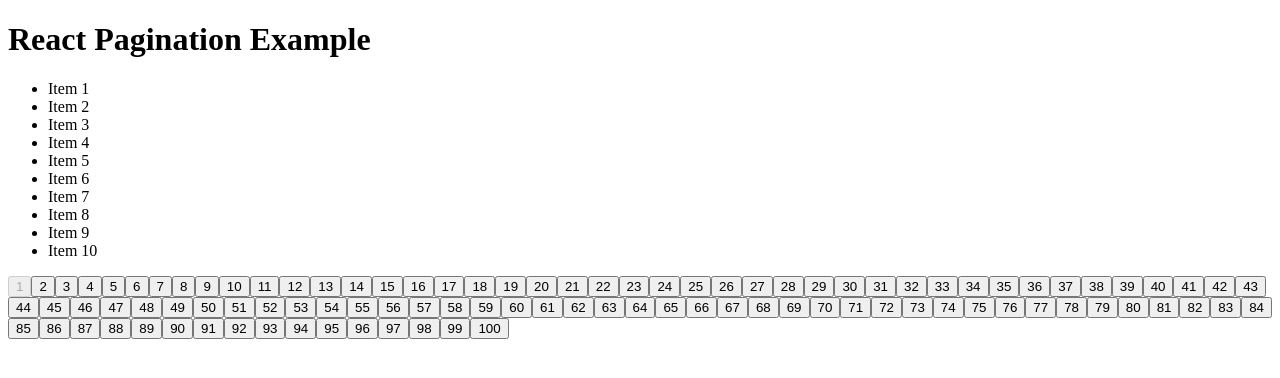
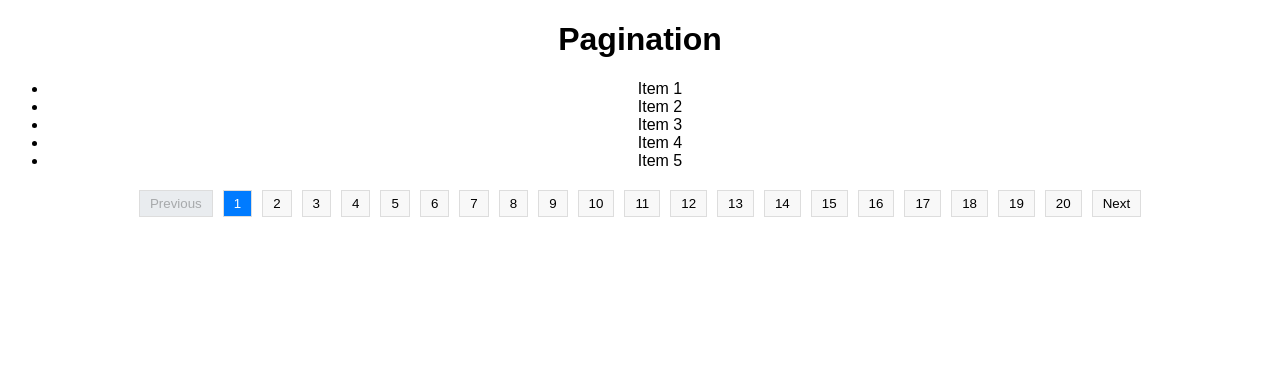
Before and after one commit to anishsaini/pagination, a React (Vite) app: page / in a window 1280 px wide. Shown: the top 378 px of the page. Built offline with nearby package versions, Linux system fonts and the light colour scheme.

Commit message:
build more practically

```diff
--- a/src/App.css
+++ b/src/App.css
@@ -1,38 +1,26 @@
+.app {
+  font-family: Arial, sans-serif;
+  text-align: center;
+}
+
 .pagination {
-  display: flex;
-  justify-content: center;
   margin-top: 20px;
 }
 
-.pagination ul {
-  list-style: none;
-  display: flex;
-  padding: 0;
-}
-
-.pagination li {
+.pagination button {
   margin: 0 5px;
-}
-
-.pagination button {
   padding: 5px 10px;
   border: 1px solid #ddd;
   background-color: #f8f8f8;
   cursor: pointer;
-  transition: background-color 0.3s ease;
 }
 
-.pagination button:hover {
-  background-color: #e9e9e9;
+.pagination button.active {
+  background-color: #007bff;
+  color: white;
 }
 
 .pagination button:disabled {
+  background-color: #e9ecef;
   cursor: not-allowed;
-  opacity: 0.5;
 }
-
-.pagination .active button {
-  font-weight: bold;
-  background-color: #e9e9e9;
-  border-color: #ccc;
-}
--- a/src/App.jsx
+++ b/src/App.jsx
@@ -1,62 +1,30 @@
 import { useState } from "react";
-
-import PropTypes from "prop-types";
-
-const items = Array.from({ length: 1000 }, (_, i) => `Item ${i + 1}`);
+import Pagination from "./Components/Pagination";
 
 const App = () => {
+  const items = Array.from({ length: 100 }, (_, i) => `Item ${i + 1}`);
+
   const [currentPage, setCurrentPage] = useState(1);
-  const itemsPerPage = 10;
-
-  const totalPages = Math.ceil(items.length / itemsPerPage);
-
-  const handlePageChange = (pageNumber) => {
-    setCurrentPage(pageNumber);
-  };
+  const itemsPerPage = 5;
 
   const indexOfLastItem = currentPage * itemsPerPage;
   const indexOfFirstItem = indexOfLastItem - itemsPerPage;
+
   const currentItems = items.slice(indexOfFirstItem, indexOfLastItem);
 
-  const Pagination = ({ currentPage, totalPages, onPageChange }) => {
-    const pageNumbers = [];
-    for (let i = 1; i <= totalPages; i++) {
-      pageNumbers.push(i);
-    }
-
-    return (
-      <div>
-        {pageNumbers.map((number) => (
-          <button
-            key={number}
-            onClick={() => onPageChange(number)}
-            disabled={currentPage === number}
-          >
-            {number}
-          </button>
-        ))}
-      </div>
-    );
-  };
-
-  Pagination.propTypes = {
-    currentPage: PropTypes.number.isRequired,
-    totalPages: PropTypes.number.isRequired,
-    onPageChange: PropTypes.func.isRequired,
-  };
-
   return (
-    <div className="App">
-      <h1>React Pagination Example</h1>
+    <div className="app">
+      <h1>Pagination</h1>
       <ul>
-        {currentItems.map((item) => (
-          <li key={item}>{item}</li>
+        {currentItems.map((item, index) => (
+          <li key={index}>{item}</li>
         ))}
       </ul>
       <Pagination
+        totalItems={items.length}
+        itemsPerPage={itemsPerPage}
         currentPage={currentPage}
-        totalPages={totalPages}
-        onPageChange={handlePageChange}
+        onPageChange={(page) => setCurrentPage(page)}
       />
     </div>
   );
--- a/src/Components/Pagination.jsx
+++ b/src/Components/Pagination.jsx
@@ -1,46 +1,57 @@
 import "../App.css";
-import PropTypes from "prop-types";
 
-const Pagination = ({ currentPage, totalPages, onPageChange }) => {
+const Pagination = ({
+  totalItems,
+  itemsPerPage,
+  currentPage,
+  onPageChange,
+}) => {
+  const totalPages = Math.ceil(totalItems / itemsPerPage);
+
+  const handlePageClick = (page) => {
+    if (page >= 1 && page <= totalPages) {
+      onPageChange(page);
+    }
+  };
+
   const pageNumbers = [];
-
   for (let i = 1; i <= totalPages; i++) {
     pageNumbers.push(i);
   }
+
   return (
-    <div>
-      <nav className="pagination">
-        <ul>
-          <li>
+    <div className="pagination">
       <button
-              onClick={() => onPageChange(currentPage - 1)}
+        onClick={() => handlePageClick(currentPage - 1)}
         disabled={currentPage === 1}
       >
         Previous
       </button>
-          </li>
       {pageNumbers.map((number) => (
-            <li key={number} className={number === currentPage ? "active" : ""}>
-              <button onClick={() => onPageChange(number)}>{number}</button>
-            </li>
+        <button
+          key={number}
+          onClick={() => handlePageClick(number)}
+          className={currentPage === number ? "active" : ""}
+        >
+          {number}
+        </button>
       ))}
-          <li>
       <button
-              onClick={() => onPageChange(currentPage + 1)}
+        onClick={() => handlePageClick(currentPage + 1)}
         disabled={currentPage === totalPages}
       >
         Next
       </button>
-          </li>
-        </ul>
-      </nav>
     </div>
   );
 };
 
+import PropTypes from "prop-types";
+
 Pagination.propTypes = {
+  totalItems: PropTypes.number.isRequired,
+  itemsPerPage: PropTypes.number.isRequired,
   currentPage: PropTypes.number.isRequired,
-  totalPages: PropTypes.number.isRequired,
   onPageChange: PropTypes.func.isRequired,
 };
 
```
Lines whose indentation alone changed are shown as unchanged.
